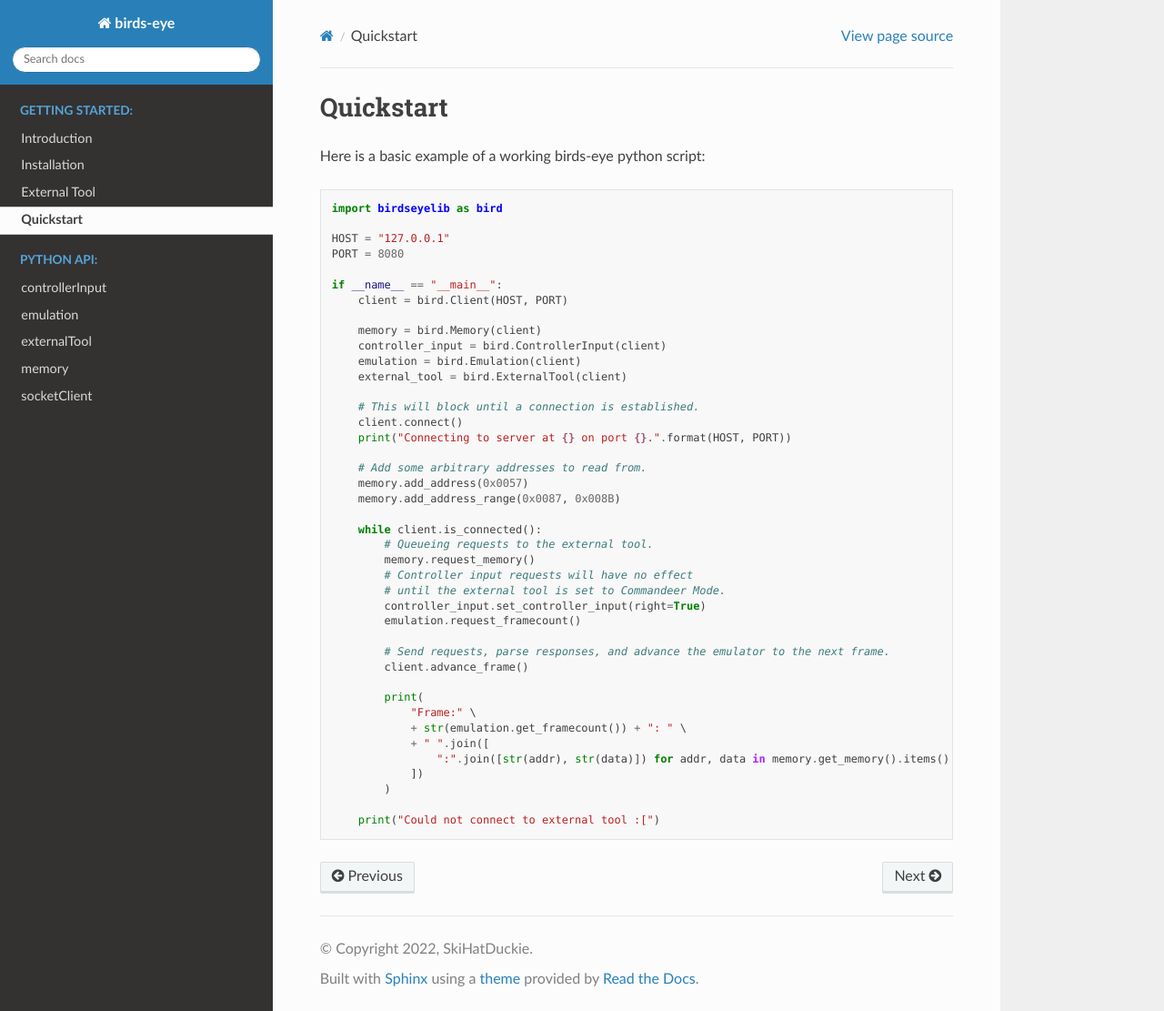
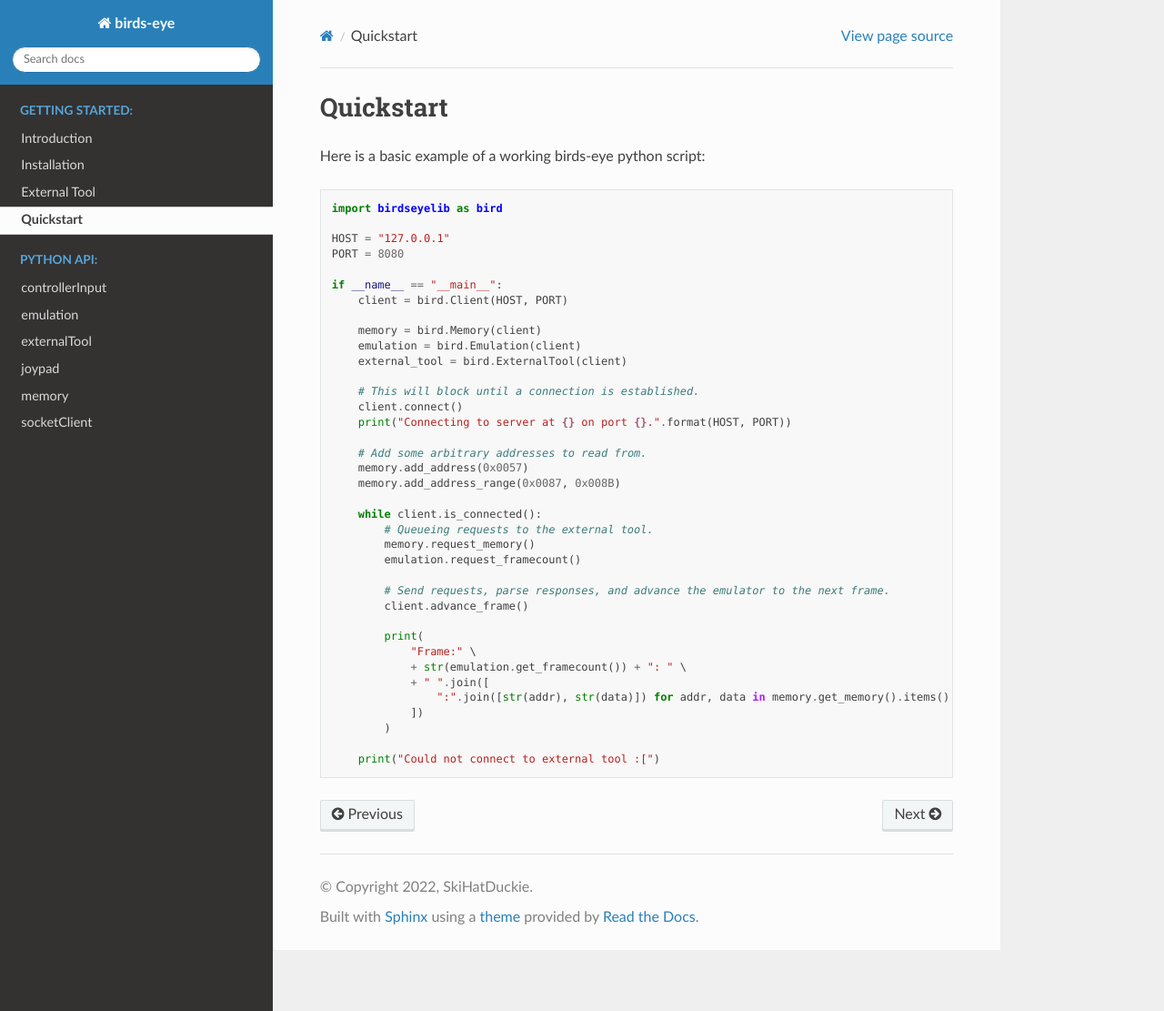
Before and after one commit to SkiHatDuckie/birds-eye, a Sphinx documentation site: the page built from docs/source/gettingStarted/quickstart.rst, in a window 1280 px wide and 1111 px high. Shown: the whole window at 91% size. Built offline with Sphinx 7.4.7 and the Read the Docs theme 2.0.0, drawn with Linux system fonts in a browser that asks for light colours.

Commit message:
Update docs

```diff
--- a/docs/index.rst
+++ b/docs/index.rst
@@ -22,6 +22,7 @@ Welcome to the birds-eye documentation!
    source/api/controllerInput
    source/api/emulation
    source/api/externalTool
+   source/api/joypad
    source/api/memory
    source/api/socketClient
 
--- a/docs/source/gettingStarted/quickstart.rst
+++ b/docs/source/gettingStarted/quickstart.rst
@@ -11,7 +11,6 @@ Here is a basic example of a working birds-eye python script::
         client = bird.Client(HOST, PORT)
 
         memory = bird.Memory(client)
-        controller_input = bird.ControllerInput(client)
         emulation = bird.Emulation(client)
         external_tool = bird.ExternalTool(client)
 
@@ -26,9 +25,6 @@ Here is a basic example of a working birds-eye python script::
         while client.is_connected():
             # Queueing requests to the external tool.
             memory.request_memory()
-            # Controller input requests will have no effect
-            # until the external tool is set to Commandeer Mode.
-            controller_input.set_controller_input(right=True)
             emulation.request_framecount()
 
             # Send requests, parse responses, and advance the emulator to the next frame.
```
Also changed, not shown: docs/source/api/joypad.rst (added, +16 -0 lines).
